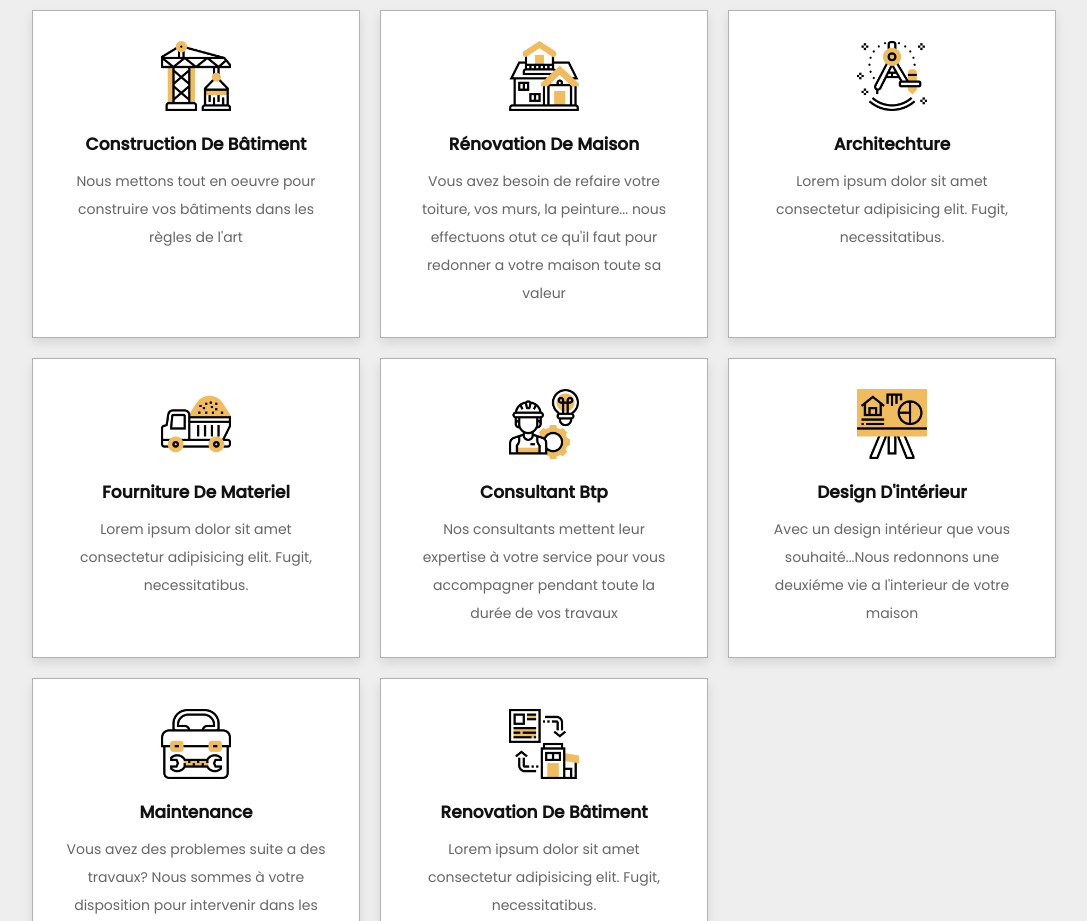
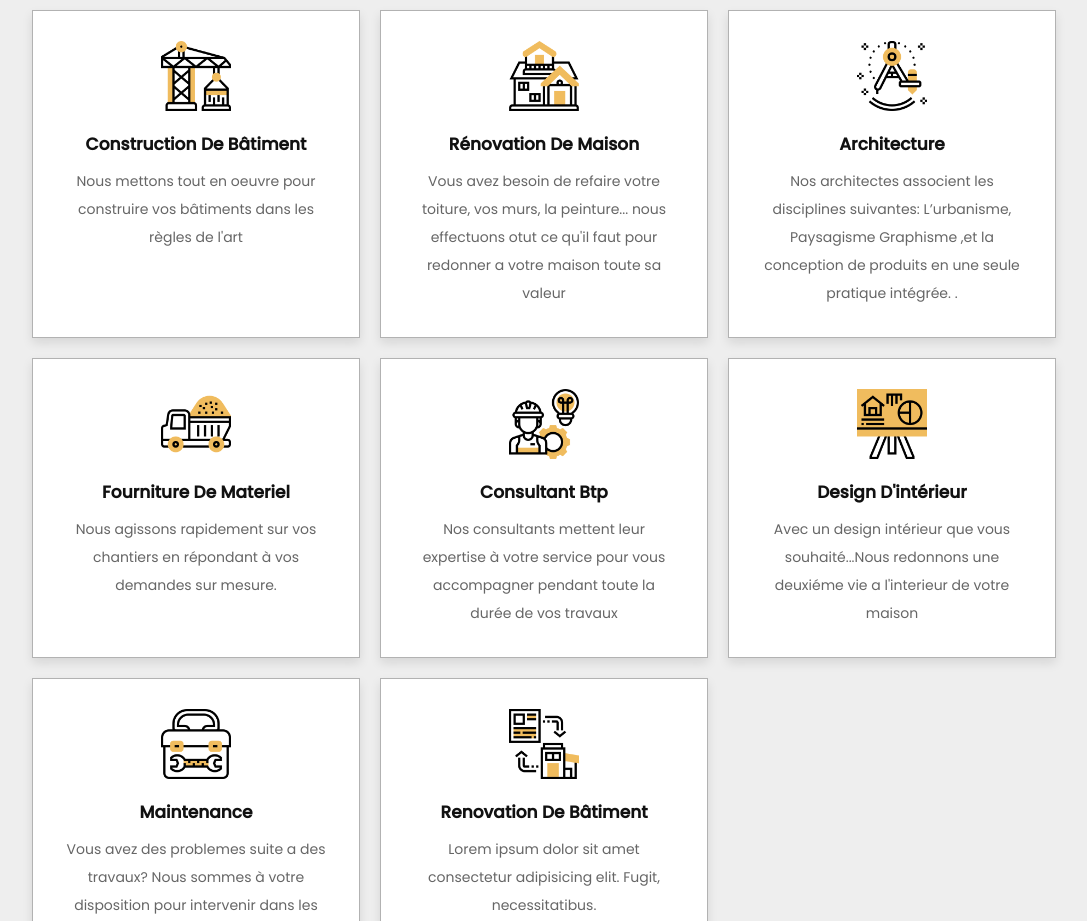
Before and after one commit to RENZOZ78/RENO-CONSTRUCTION, a website: page index.html in a window 1280 px wide. Shown: the part 1500-2421 px from the top of the page, without its empty margins (96-1183 px from the left). Drawn offline with nearby package versions, Linux system fonts and the light colour scheme; some packages are replaced by stand-ins of ours; a script that the page names is missing; a web font is replaced by a local one.

Commit message:
corr services  archi

```diff
--- a/index.html
+++ b/index.html
@@ -227,14 +227,15 @@
 
       <div class="box">
          <img src="images/service-3.png" alt="">
-         <h3>architechture</h3>
-         <p>Lorem ipsum dolor sit amet consectetur adipisicing elit. Fugit, necessitatibus.</p>
+         <h3>architecture</h3>
+         <p>Nos architectes associent les disciplines suivantes: L’urbanisme, Paysagisme Graphisme ,et la conception de produits en une seule pratique intégrée.
+        .</p>
       </div>
 
       <div class="box">
          <img src="images/service-4.png" alt="">
          <h3>fourniture de materiel</h3>
-         <p>Lorem ipsum dolor sit amet consectetur adipisicing elit. Fugit, necessitatibus.</p>
+         <p>Nous agissons rapidement sur vos chantiers en répondant à vos demandes sur mesure.</p>
       </div>
 
       <div class="box">
```
